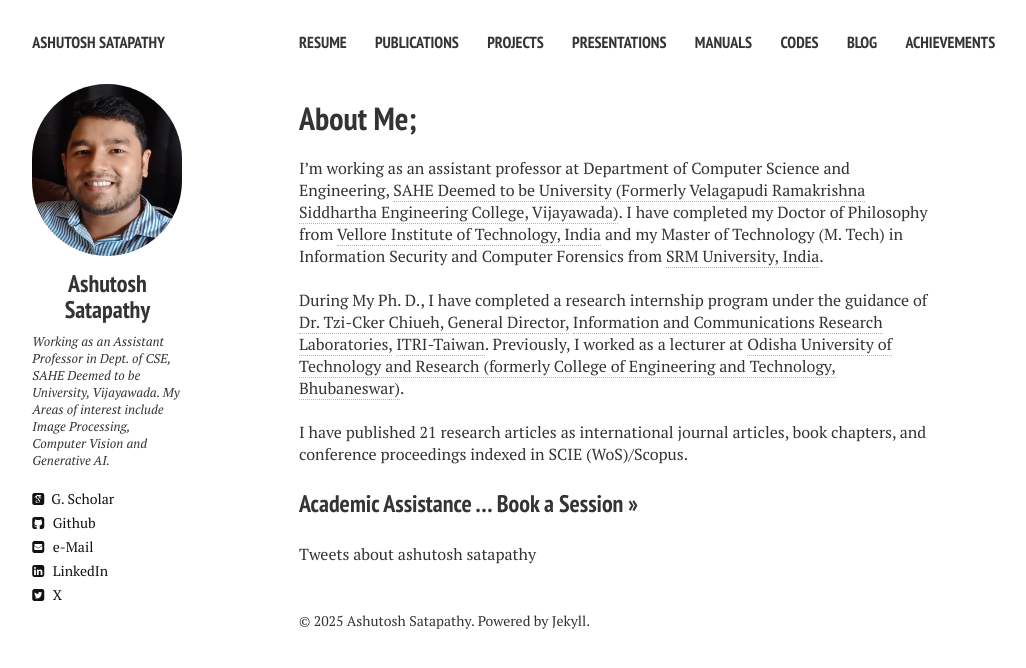
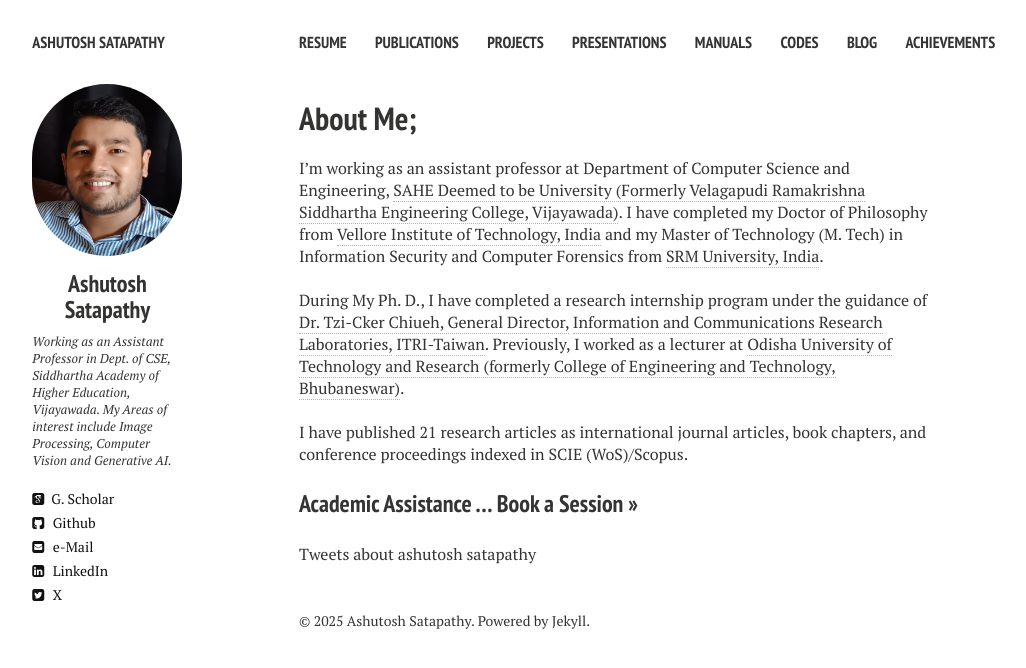
Before and after one commit to ashutoshsatapathy1990/ashutoshsatapathy1990.github.io, a Jekyll site: the page built from index.md, in a window 1280 px wide. Shown: the top 668 px of the page, without its empty margins (21-1047 px from the left). Built offline with Jekyll 4.4.1, drawn with Linux system fonts in a browser that asks for light colours; nearby versions of some CDN libraries; comment, search, counter and statistics services are not loaded.

Commit message:
Update _config.yml

```diff
--- a/_config.yml
+++ b/_config.yml
@@ -9,7 +9,7 @@ owner:
   name                      :  <center>Ashutosh Satapathy</center>
   avatar                    :  ashutosh.jpg
   description               :  Assistant Professor, VRSEC, Vijayawada
-  bio                       :  Working as an Assistant Professor in Dept. of CSE, SAHE Deemed to be University, Vijayawada. My Areas of interest include Image Processing, Computer Vision and Generative AI.
+  bio                       :  Working as an Assistant Professor in Dept. of CSE, Siddhartha Academy of Higher Education, Vijayawada. My Areas of interest include Image Processing, Computer Vision and Generative AI.
   email                     :  ashutosh@vrsiddhartha.ac.in
   # Social networking links are used in author-bio sidebar. Update and remove as you like.
   linkedin                  :  ashutosh-satapathy-24903747
```
